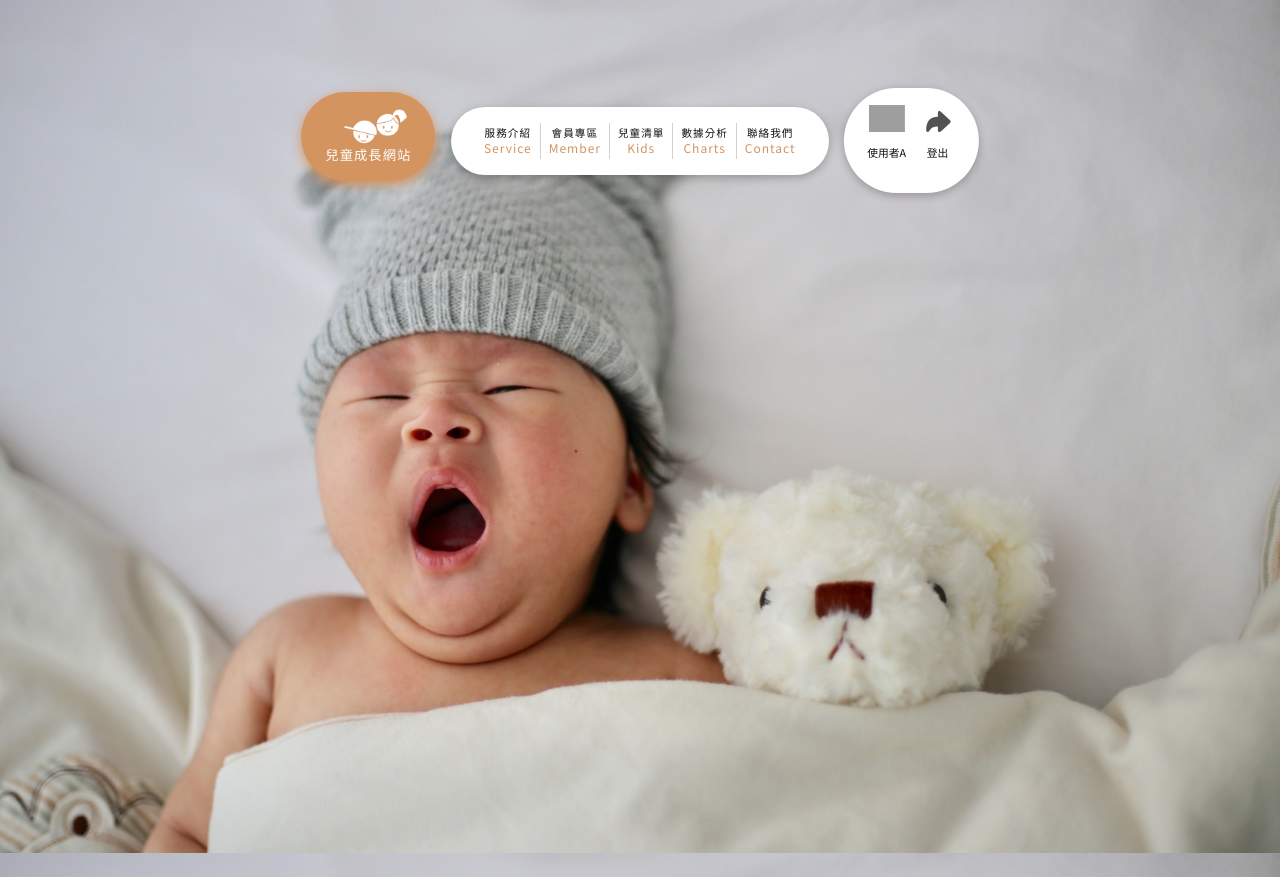
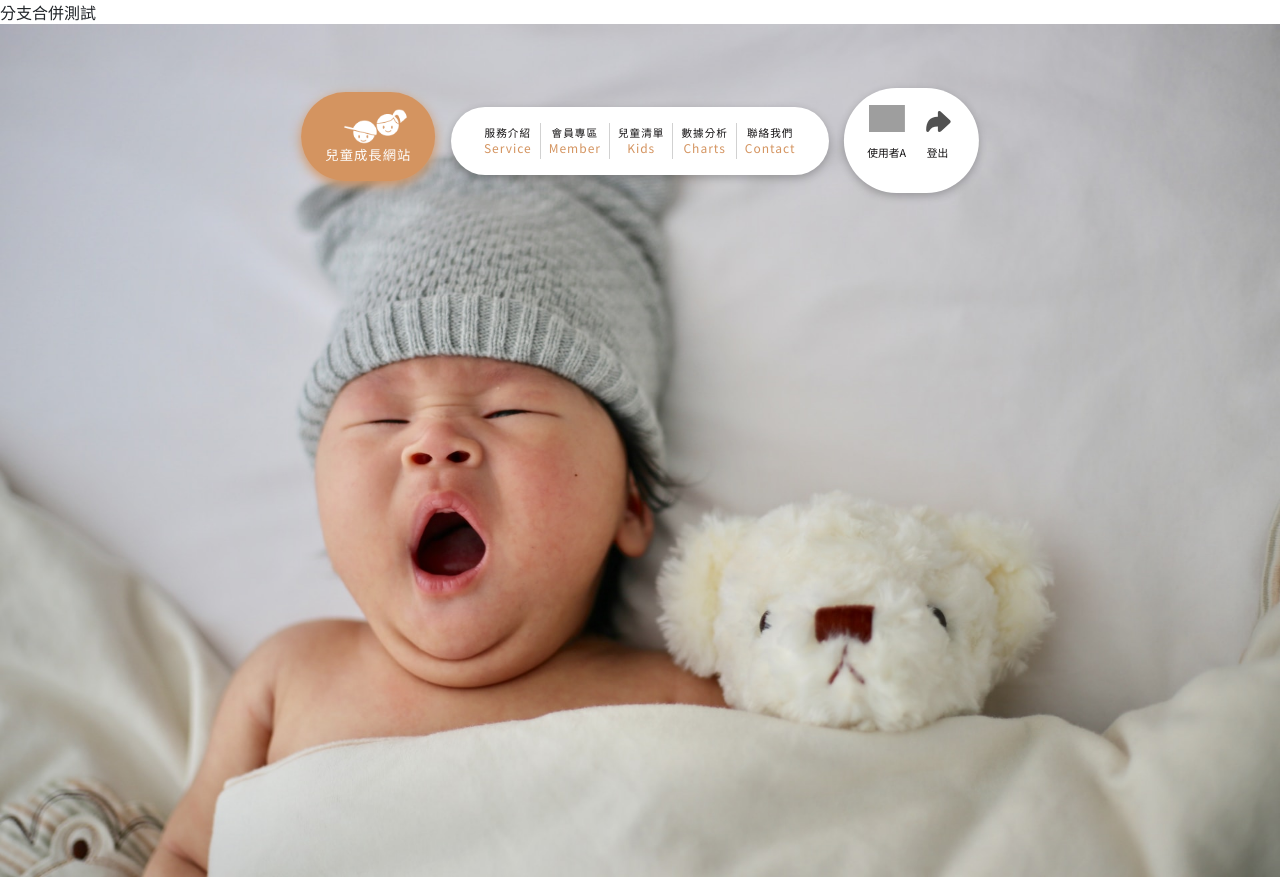
Before and after one commit to hsuchiashih/2023_child_growth, a website: page index.html in a window 1280 px wide. Shown: the top 877 px of the page. Drawn offline with nearby package versions, Linux system fonts and the light colour scheme; grey boxes are pictures that could not be loaded; files whose address does not match are found by name; a web font is replaced by a local one.

Commit message:
分支合併測試

```diff
--- a/index.html
+++ b/index.html
@@ -12,6 +12,7 @@
   </head>
   <body>
     <div class="wrap">
+      <div>分支合併測試</div>
       <!-- 手機板選單 -->
       <h1 class="logo-box d-flex d-md-none">
         <a class="navbar-brand logopic d-block" href="./index.html">
```
